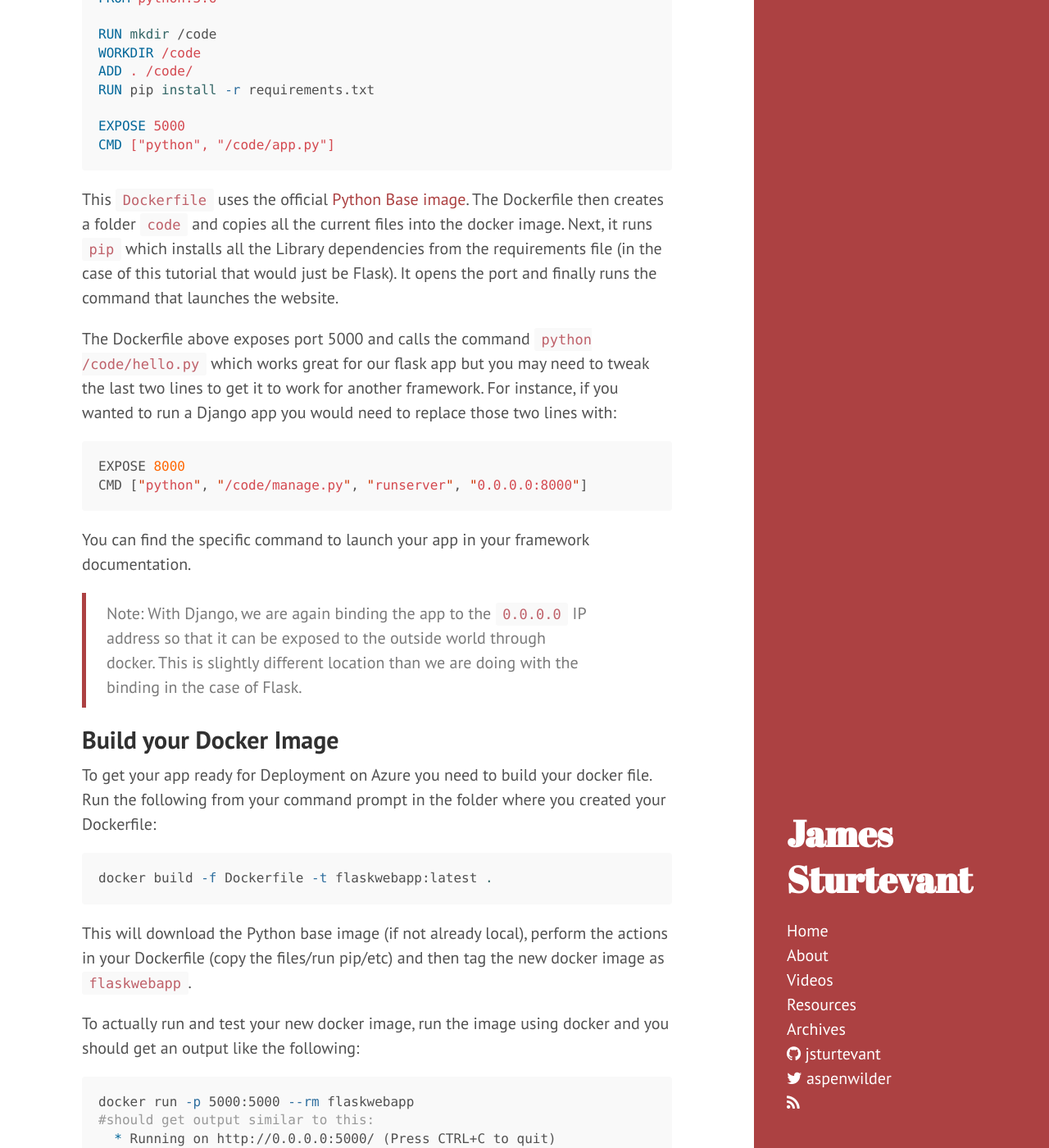
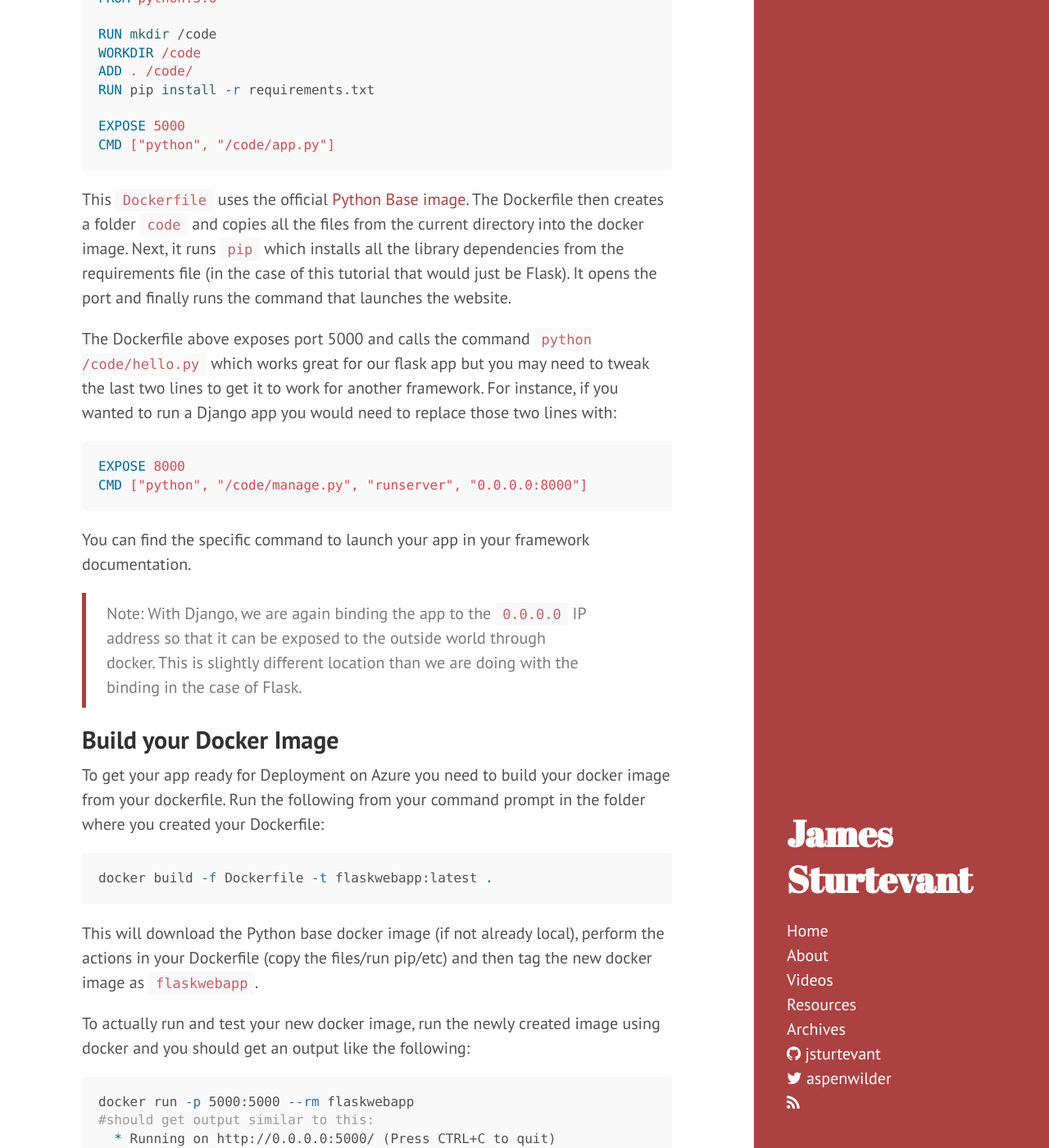
Before and after one commit to jsturtevant/jsturtevant.github.io, a Jekyll site: the page built from _posts/2017-01-08-Deploying-Python-Website-To-Azure-Web-with-Docker.md, in a window 1280 px wide and 1400 px high, scrolled down 3054 px. Shown: the whole window at 82% size. Built offline with Jekyll 4.4.1, drawn with Linux system fonts in a browser that asks for light colours; nearby versions of some CDN libraries; comment, search, counter and statistics services are not loaded; some of the changed text lies outside the part shown.

Commit message:
minor changes

````diff
--- a/_posts/2017-01-08-Deploying-Python-Website-To-Azure-Web-with-Docker.md
+++ b/_posts/2017-01-08-Deploying-Python-Website-To-Azure-Web-with-Docker.md
@@ -103,11 +103,11 @@ EXPOSE 5000
 CMD ["python", "/code/app.py"]
 ```
 
-This ```Dockerfile``` uses the official [Python Base image](https://hub.docker.com/_/python/).  The Dockerfile then creates a folder ```code``` and copies all the current files into the docker image.  Next, it runs ```pip``` which installs all the Library dependencies from the requirements file (in the case of this tutorial that would just be Flask).  It opens the port and finally runs the command that launches the website.
+This ```Dockerfile``` uses the official [Python Base image](https://hub.docker.com/_/python/).  The Dockerfile then creates a folder ```code``` and copies all the files from the current directory into the docker image.  Next, it runs ```pip``` which installs all the library dependencies from the requirements file (in the case of this tutorial that would just be Flask).  It opens the port and finally runs the command that launches the website.
 
 The Dockerfile above exposes port 5000 and calls the command ```python /code/hello.py```  which works great for our flask app but you may need to tweak the last two lines to get it to work for another framework.  For instance, if you wanted to run a Django app you would need to replace those two lines with:
 
-```python
+```docker
 EXPOSE 8000
 CMD ["python", "/code/manage.py", "runserver", "0.0.0.0:8000"]
 ```
@@ -117,15 +117,15 @@ You can find the specific command to launch your app in your framework documenta
 > Note:  With Django, we are again binding the app to the ```0.0.0.0``` IP address so that it can be exposed to the outside world through docker.  This is slightly different location than we are doing with the binding in the case of Flask.
 
 ## Build your Docker Image
-To get your app ready for Deployment on Azure you need to build your docker file. Run the following from your command prompt in the folder where you created your Dockerfile:
+To get your app ready for Deployment on Azure you need to build your docker image from your dockerfile. Run the following from your command prompt in the folder where you created your Dockerfile:
 
 ```bash
 docker build -f Dockerfile -t flaskwebapp:latest .
 ```
 
-This will download the Python base image (if not already local), perform the actions in your Dockerfile (copy the files/run pip/etc) and then tag the new docker image as ```flaskwebapp```.
+This will download the Python base docker image (if not already local), perform the actions in your Dockerfile (copy the files/run pip/etc) and then tag the new docker image as ```flaskwebapp```.
 
-To actually run and test your new docker image, run the image using docker and you should get an output like the following:
+To actually run and test your new docker image, run the newly created image using docker and you should get an output like the following:
 
 ```bash
 docker run -p 5000:5000 --rm flaskwebapp
@@ -144,7 +144,7 @@ First, find the image id by running ```docker images``` and looking for ```flask
 
 ![docker images id]({{ site.url }}/assets/python-web-docker-image-id.png)
 
-Next, you can tag the existing image with your Docker Hub username, using the following command with the id you just located:
+Next, you can tag the existing image with your Docker Hub username, using the following command with the id you just located (**important: replace the id and user name below with yours**):
 
 ```
 docker tag e2b89cd22d2c jsturtevant/flaskwebapp
@@ -184,7 +184,7 @@ Once you are in the Application Settings blade you can add an App Setting key of
 
 ![new azure web app for linux]({{ site.url }}/assets/new-web-app-linux-azure-portal-set-port.png)
 
-Now you can navigate to your new Azure Web App (http://<yourappname>.azurewebsites.net/) and see your project!
+Now you can navigate to your new Azure Web App (http://yourappname.azurewebsites.net/) and see your project!
 
 ## Conclusion
 In this tutorial, we created a new Flask Web app, added a Dockerfile and then deployed the built image to an Azure Web App for Linux.  Although this tutorial was for Flask, you could easily make a few changes for your favorite python framework.  And the same basic principles would work for any language (node.js/Go/Elixir/etc.).
````
Also changed, not shown: other parts of _posts/2017-01-08-Deploying-Python-Website-To-Azure-Web-with-Docker.md (+5 -5 lines).
